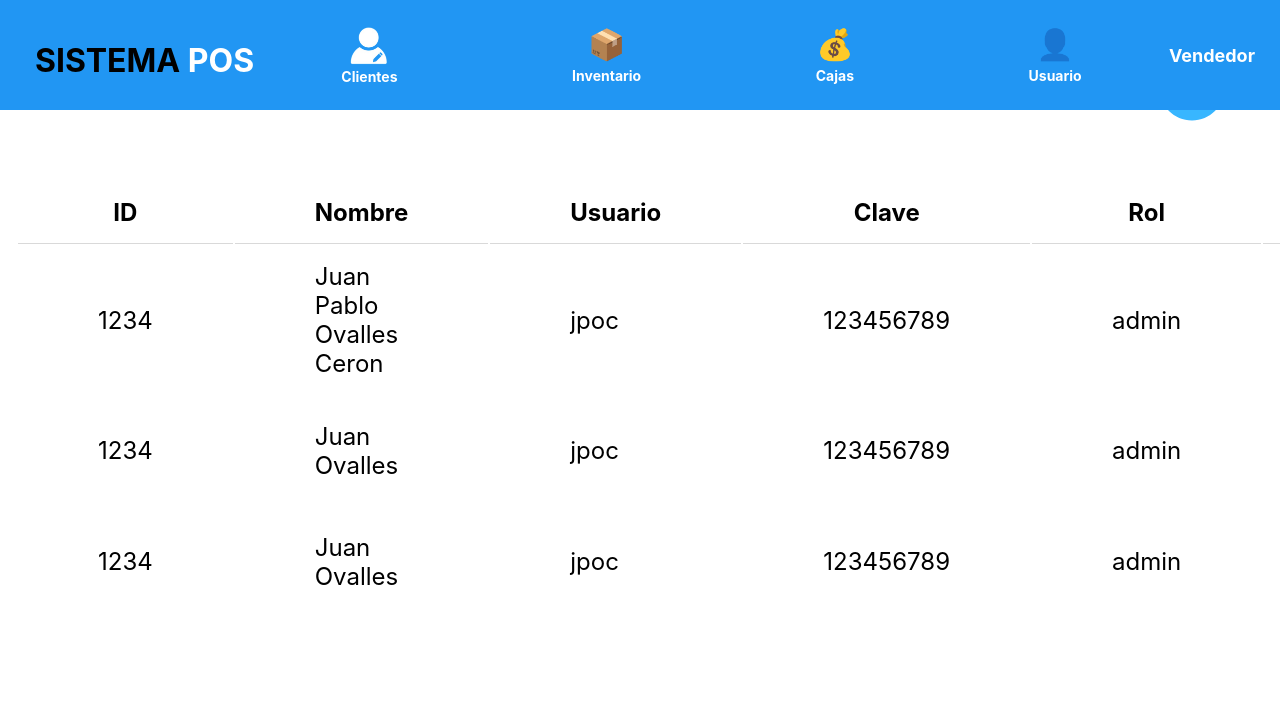
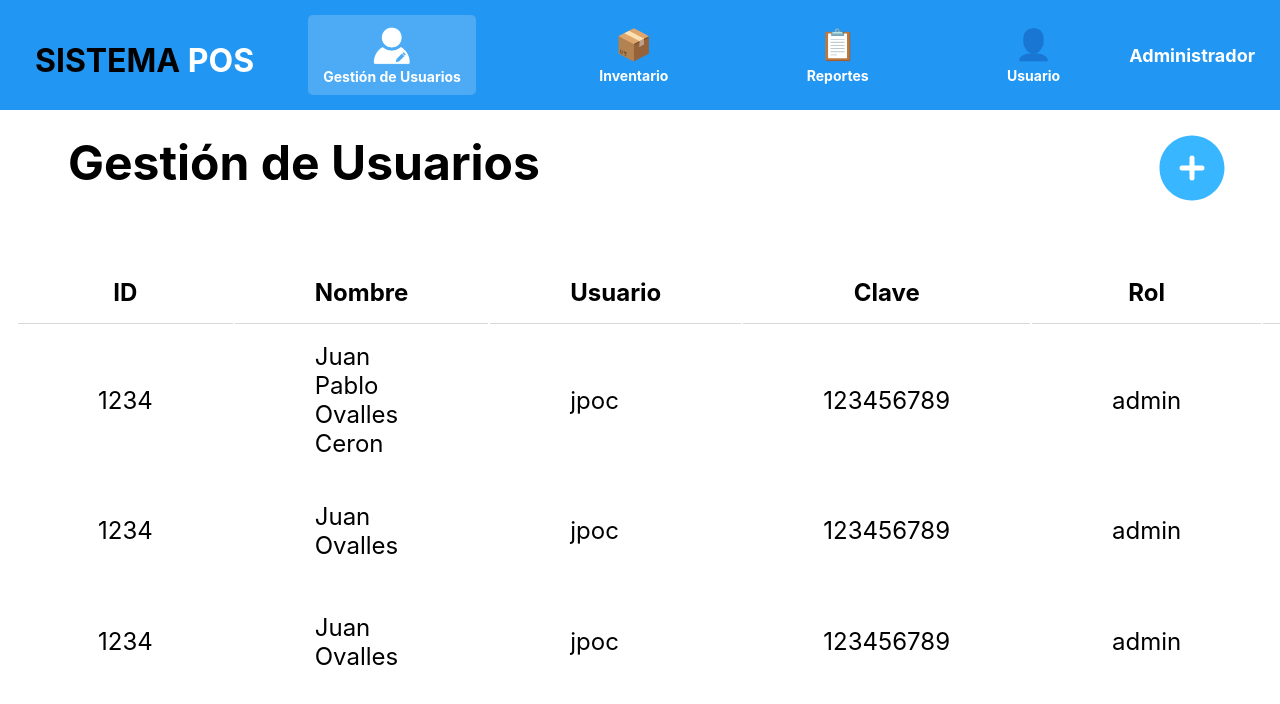
Before and after one commit to jpovalles/SistemaPOS, a React (Create React App) app: page /admin/gestUsers in a window 1280 px wide. Shown: the top 704 px of the page. Built offline with nearby package versions, Linux system fonts and the light colour scheme.

Commit message:
Implementacion topbar admin

```diff
--- a/src/App.js
+++ b/src/App.js
@@ -1,6 +1,6 @@
 import { BrowserRouter as Router, Routes, Route } from "react-router-dom";
 import './App.css';
-import Topbar from "./components/topBar";
+import Topbar from "./components/topBarAdmin";
 import Log from "./pages/Login/Login";
 import ListaProductos from "./components/listaProductos";
 import ResumenCompra from "./components/resumenCompra";
@@ -14,8 +14,6 @@ import Inventario from './pages/inventario/inventario'
 function App() {
   return (
     <div className="app">
-
-      <Topbar />
       <Routes>
         <Route path="/" element={<Login/>} />
         <Route path="/admin" element={<AdminView/>} />
--- /dev/null
+++ b/src/components/topBarAdmin.css
@@ -0,0 +1,83 @@
+.topbar {
+    background-color: #2196F3;
+    color: white;
+    display: flex;
+    justify-content: space-between;
+    align-items: center;
+    padding: 15px;
+    height: 80px;
+    width: 100%;
+    position: fixed;
+    top: 0;
+    left: 0;
+    z-index: 10;
+  }
+
+  .title {
+    margin-left: 20px;
+  }
+
+  .sistema {
+    color: black;
+  }
+
+  .pos {
+    color: white;
+  }
+
+  .menu {
+    flex-grow: 1;
+  }
+
+  .menu ul {
+    list-style: none;
+    display: flex;
+    justify-content: space-around;
+    align-items: center;
+    width: 100%;
+    padding: 0;
+    margin: 0;
+  }
+
+  .menu li {
+    display: flex;
+    flex-direction: column;
+    align-items: center;
+    text-align: center;
+    cursor: pointer;
+    padding: 10px 15px;
+    color: white;
+  }
+
+  .menu li:hover {
+    background-color: rgba(255, 255, 255, 0.2);
+  }
+
+  .icon {
+    font-size: 30px;
+    margin-bottom: 5px;
+  }
+
+  .logo {
+    width: 50px;
+    height: auto;
+  }
+
+  .text {
+    font-size: 14px;
+    font-weight: bold;
+    color: white;
+  }
+
+  .vendedor {
+    font-size: 18px;
+    font-weight: bold;
+    margin-right: 40px;
+    color: #ffffff;
+  }
+
+  .menu ul li.active {
+    background-color: rgba(255, 255, 255, 0.2);
+    color: white;
+    border-radius: 5px;
+  }
--- /dev/null
+++ b/src/components/topBarAdmin.js
@@ -0,0 +1,45 @@
+import React from "react";
+import { useNavigate } from "react-router-dom";
+import "./topBar.css";
+
+const Topbar = ({ paginaActualAdmin }) => {
+    const navigate = useNavigate();
+    return (
+        <div className="topbar">
+            <h2 className="title">
+                <span className="sistema">SISTEMA</span>{" "}
+                <span className="pos">POS</span>
+            </h2>
+            <nav className="menu">
+                <ul>
+                    <li className={paginaActualAdmin === "usuariosAdmin" ? "active" : ""}
+                        onClick={() => navigate("/admin/gestUsers")}
+                    >
+                        <img src="/fotoUsuario.png" alt="Logo del sistema" className="logo" />
+                        <span className="text">Gestión de Usuarios</span>
+                    </li>
+                    <li className={paginaActualAdmin === "inventarioAdmin" ? "active" : ""}
+                        // onClick={() => navigate("/admin/inventario")}
+                    >
+                        <span className="icon">📦</span>
+                        <span className="text">Inventario</span>
+                    </li>
+                    <li className={paginaActualAdmin === "reporte" ? "active" : ""}
+                        // onClick={() => navigate("/vendedor/facturacion")}
+                    >
+                        <span className="icon" >📋 </span>
+                        <span className="text">Reportes</span>
+                    </li>
+                    <li className={paginaActualAdmin === "usuarioAdmin" ? "active" : ""}>
+                        <span className="icon">👤</span>
+                        <span className="text">Usuario</span>
+                    </li>
+                </ul>
+            </nav>
+
+            <span className="vendedor">Administrador</span>
+        </div>
+    );
+};
+
+export default Topbar;
--- a/src/pages/admin/gestUsuarios/GestUsers.css
+++ b/src/pages/admin/gestUsuarios/GestUsers.css
@@ -1,20 +1,3 @@
-/*
-.gest-users{
-    display: grid;
-    grid-template-columns: 3fr 1fr;
-    grid-template-rows: 5em auto;
-}
-
-.gest-users .tableUsers{
-    grid-column: 1/-1;
-    padding: 1rem;
-}
-
-.gest-users .addUser svg{
-    height: 5em;
-}
-*/
-
 .gest-users{
     display: flex;
     flex-direction: column;
@@ -27,6 +10,7 @@
     justify-content: space-between;
     align-items: center;
     padding: 2rem;
+    margin-top: 80px;
 }
 
 .gest-users .header svg{
--- a/src/pages/admin/gestUsuarios/GestUsers.js
+++ b/src/pages/admin/gestUsuarios/GestUsers.js
@@ -1,5 +1,7 @@
 import React from 'react';
 import './GestUsers.css';
+import Topbar from "../../../components/topBarAdmin";
+
 
 function GestUsers(){
     const data = [
@@ -8,6 +10,7 @@ function GestUsers(){
         { id: 1234, nombre: "Juan Ovalles", usuario: "jpoc", clave: "123456789", rol: "admin" },];
     return(
         <div className="gest-users">
+            <Topbar paginaActualAdmin="usuariosAdmin"/>
             <div className='header'>
                 <div className='title'>
                     <h1>Gestión de Usuarios</h1>
```
